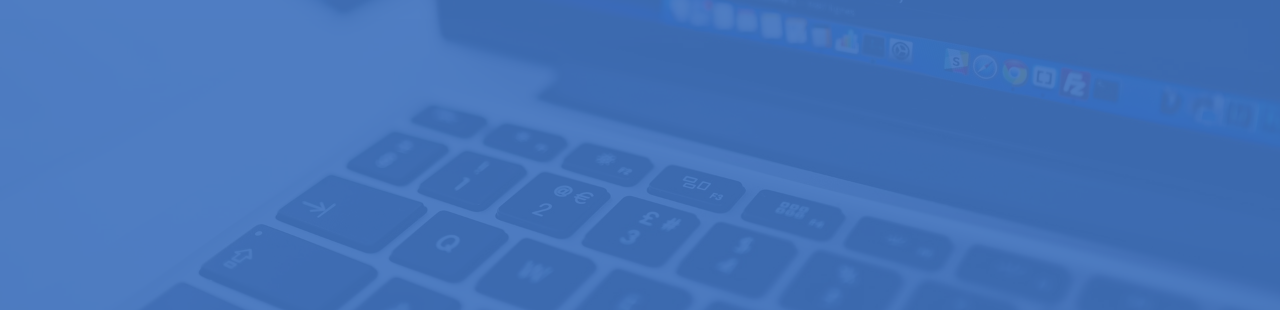
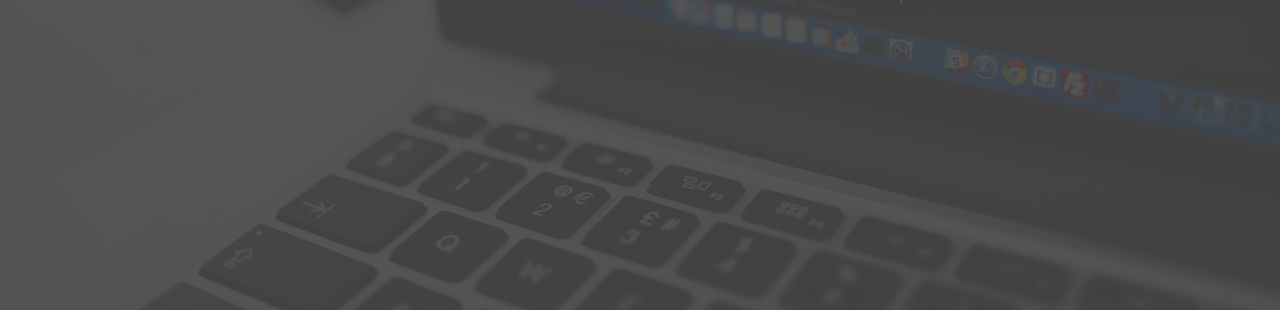
Before and after one commit to dokyan1989/modern-portfolio, a website: page dist/index.html in a window 1280 px wide. Shown: the part 490-800 px from the top of the page. Drawn offline with Linux system fonts and the light colour scheme.

Commit message:
beta váºversion

```diff
--- a/scss/_config.scss
+++ b/scss/_config.scss
@@ -1,5 +1,5 @@
-$primary-color: rgb(62, 113, 189);
-$secondary-color: #e07620;
+$primary-color: #444;
+$secondary-color: #eece1a;
 $show-home-image: true;
 $home-image: url(../img/background.jpg);
 $background-opacity: 0.9;
```
Also changed, not shown: dist/about.html, dist/css/main.css, dist/img/portrait.jpg, dist/img/portrait_small.jpg, dist/index.html.
